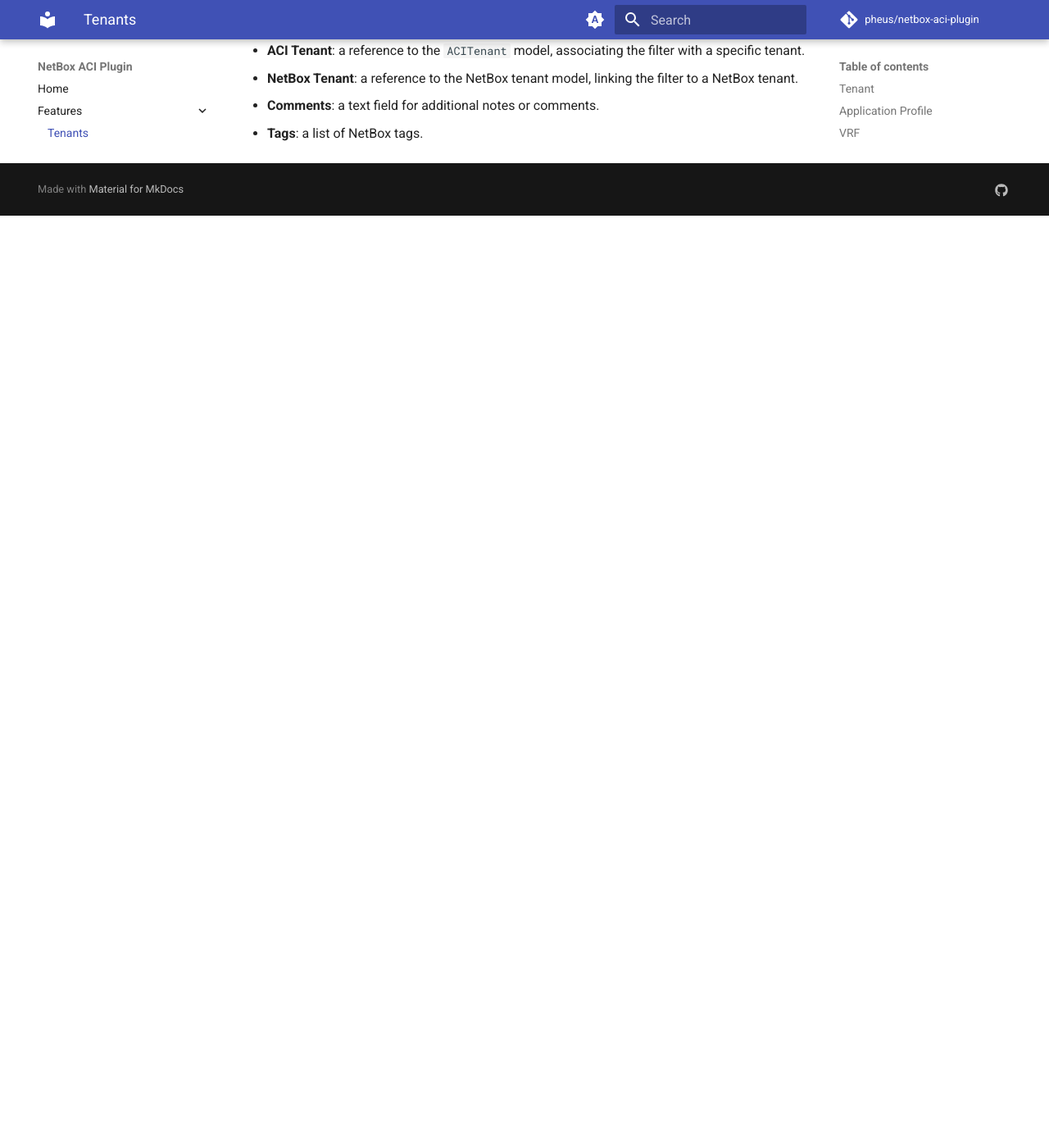
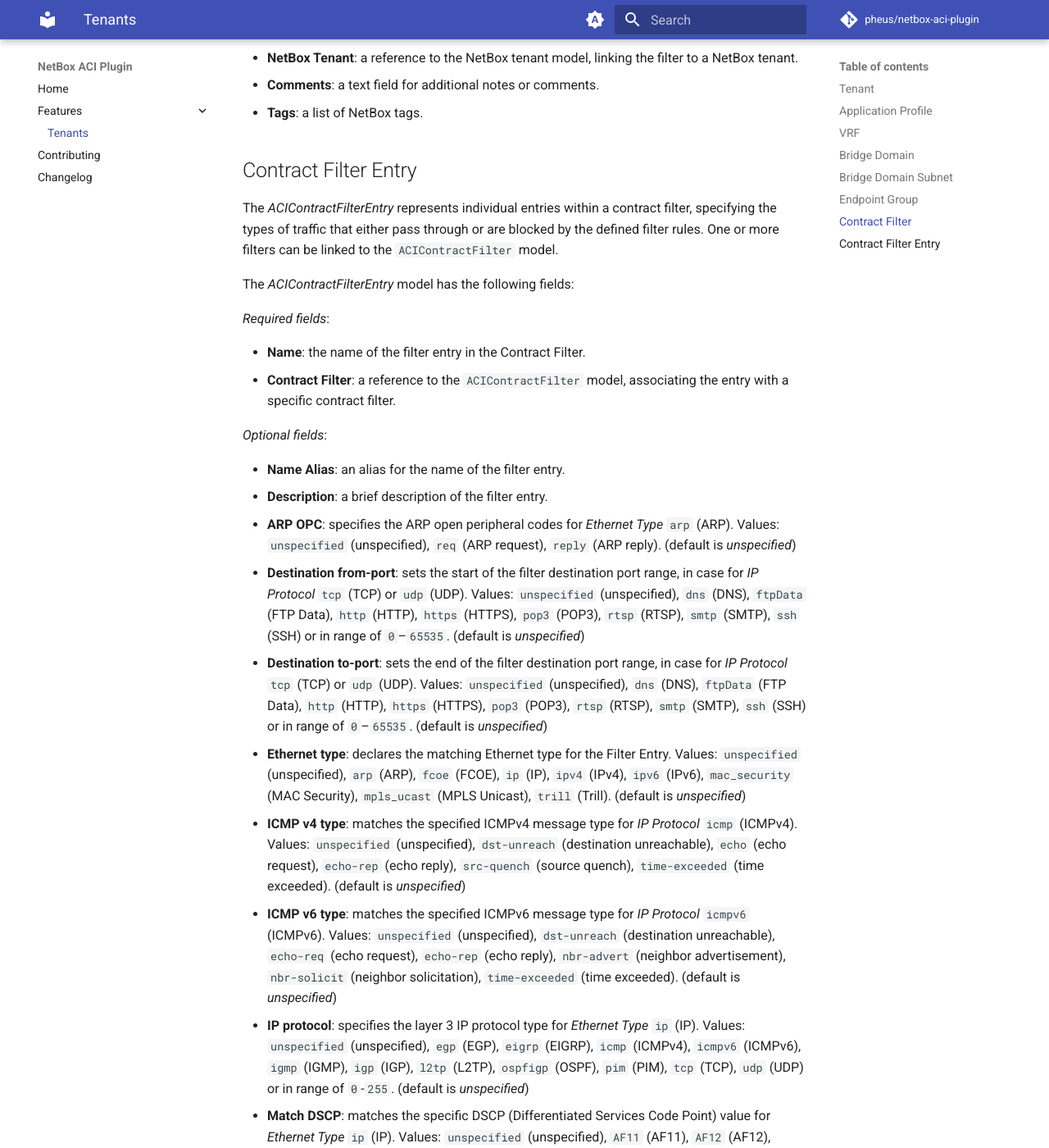
Before and after one commit to pheus/netbox-aci-plugin, an MkDocs documentation site: the page built from docs/features/tenants.md, in a window 1280 px wide and 1400 px high, scrolled down 7147 px. Shown: the whole window at 82% size. Built offline with MkDocs 1.6.1 and Material for MkDocs 9.7.7, drawn with Linux system fonts in a browser that asks for light colours; comment, search, counter and statistics services are not loaded; before the commit the page ends 7410 px from its top, so only the background shows below that; some of the changed text lies outside the part shown.

Commit message:
docs(filters): Add Contract Filter Entry documentation
Introduce documentation for the new ACIContractFilterEntry model.
This includes required and optional fields, detailing the attributes for
configuring contract filter entries.

```diff
--- a/docs/features/tenants.md
+++ b/docs/features/tenants.md
@@ -12,6 +12,7 @@
     BD(Bridge Domain)
     SN(Subnet)
     FT(Filter)
+    FTE(Filter Entry)
     subgraph graphTN [Tenant]
         TN
     end
@@ -301,3 +303,99 @@
   to a NetBox tenant.
 - **Comments**: a text field for additional notes or comments.
 - **Tags**: a list of NetBox tags.
+
+## Contract Filter Entry
+
+The *ACIContractFilterEntry* represents individual entries within a contract
+filter, specifying the types of traffic that either pass through or are blocked
+by the defined filter rules.
+One or more filters can be linked to the `ACIContractFilter` model.
+
+The *ACIContractFilterEntry* model has the following fields:
+
+*Required fields*:
+
+- **Name**: the name of the filter entry in the Contract Filter.
+- **Contract Filter**: a reference to the `ACIContractFilter` model,
+  associating the entry with a specific contract filter.
+
+*Optional fields*:
+
+- **Name Alias**: an alias for the name of the filter entry.
+- **Description**: a brief description of the filter entry.
+- **ARP OPC**: specifies the ARP open peripheral codes for *Ethernet Type*
+  `arp` (ARP).
+  Values: `unspecified` (unspecified), `req` (ARP request),
+  `reply` (ARP reply).
+  (default is *unspecified*)
+- **Destination from-port**: sets the start of the filter destination port
+  range, in case for *IP Protocol* `tcp` (TCP) or `udp` (UDP).
+  Values: `unspecified` (unspecified), `dns` (DNS), `ftpData` (FTP Data),
+  `http` (HTTP), `https` (HTTPS), `pop3` (POP3), `rtsp` (RTSP), `smtp` (SMTP),
+  `ssh` (SSH) or in range of `0`–`65535`.
+  (default is *unspecified*)
+- **Destination to-port**: sets the end of the filter destination port range,
+  in case for *IP Protocol* `tcp` (TCP) or `udp` (UDP).
+  Values: `unspecified` (unspecified), `dns` (DNS), `ftpData` (FTP Data),
+  `http` (HTTP), `https` (HTTPS), `pop3` (POP3), `rtsp` (RTSP), `smtp` (SMTP),
+  `ssh` (SSH) or in range of `0`–`65535`.
+  (default is *unspecified*)
+- **Ethernet type**: declares the matching Ethernet type for the Filter Entry.
+  Values: `unspecified` (unspecified), `arp` (ARP), `fcoe` (FCOE),
+  `ip` (IP), `ipv4` (IPv4), `ipv6` (IPv6), `mac_security` (MAC Security),
+  `mpls_ucast` (MPLS Unicast), `trill` (Trill).
+  (default is *unspecified*)
+- **ICMP v4 type**: matches the specified ICMPv4 message type for *IP Protocol*
+  `icmp` (ICMPv4).
+  Values: `unspecified` (unspecified), `dst-unreach` (destination unreachable),
+  `echo` (echo request), `echo-rep` (echo reply), `src-quench` (source quench),
+  `time-exceeded` (time exceeded).
+  (default is *unspecified*)
+- **ICMP v6 type**: matches the specified ICMPv6 message type for *IP Protocol*
+  `icmpv6` (ICMPv6).
+  Values: `unspecified` (unspecified), `dst-unreach` (destination unreachable),
+  `echo-req` (echo request), `echo-rep` (echo reply),
+  `nbr-advert` (neighbor advertisement), `nbr-solicit` (neighbor solicitation),
+  `time-exceeded` (time exceeded).
+  (default is *unspecified*)
+- **IP protocol**: specifies the layer 3 IP protocol type for *Ethernet Type*
+  `ip` (IP).
+  Values: `unspecified` (unspecified), `egp` (EGP), `eigrp` (EIGRP),
+  `icmp` (ICMPv4), `icmpv6` (ICMPv6), `igmp` (IGMP), `igp` (IGP),
+  `l2tp` (L2TP), `ospfigp` (OSPF), `pim` (PIM), `tcp` (TCP), `udp` (UDP)
+  or in range of `0`-`255`.
+  (default is *unspecified*)
+- **Match DSCP**: matches the specific DSCP (Differentiated Services Code
+  Point) value for *Ethernet Type* `ip` (IP).
+  Values: `unspecified` (unspecified), `AF11` (AF11), `AF12` (AF12),
+  `AF13` (AF13), `AF21` (AF21), `AF22` (AF22), `AF23` (AF23), `AF31` (AF31),
+  `AF32` (AF32), `AF33` (AF33), `AF41` (AF41), `AF42` (AF42), `AF43` (AF43),
+  `CS0` (CS0), `CS1` (CS1), `CS2` (CS2), `CS3` (CS3) `CS4` (CS4), `CS5` (CS5),
+  `CS6` (CS6), `CS7` (CS7), `EF` (Expedited Forwarding), `VA`, (Voice Admit).
+  (default is *unspecified*)
+- **Match only fragments enabled**: represents whether the filter rule
+  matches only fragments with offset greater than 0 (all fragments except the
+  first one).
+  (default is *false*)
+- **Source from-port**: sets the start of the filter source port range, in case
+  for *IP Protocol* `tcp` (TCP) or `udp` (UDP).
+  Values: `unspecified` (unspecified), `dns` (DNS), `ftpData` (FTP Data),
+  `http` (HTTP), `https` (HTTPS), `pop3` (POP3), `rtsp` (RTSP), `smtp` (SMTP),
+  `ssh` (SSH) or in range of `0`–`65535`.
+  (default is *unspecified*)
+- **Source to-port**: sets the end of the filter source port range, in case for
+  *IP Protocol* `tcp` (TCP) or `udp` (UDP).
+  Values: `unspecified` (unspecified), `dns` (DNS), `ftpData` (FTP Data),
+  `http` (HTTP), `https` (HTTPS), `pop3` (POP3), `rtsp` (RTSP), `smtp` (SMTP),
+  `ssh` (SSH) or in range of `0`–`65535`.
+  (default is *unspecified*)
+- **Stateful enabled**: allows TCP packets from provider to consumer only if
+  the TCP flack ACK is set for *IP Protocol* `tcp` (TCP).
+  (default is *false*)
+- **TCP rules**: specifies a list of matching TCP flag values for *IP Protocol*
+  `tcp` (TCP).
+  Values: `unspecified` (unspecified), `ack` (acknowledgement),
+  `est` (established), `fin` (finish), `rst` (reset), `syn` (synchronize).
+  (default is *unspecified*)
+- **Comments**: A text field for additional notes or comments.
+- **Tags**: a list of NetBox tags.
```
Also changed, not shown: other parts of docs/features/tenants.md (+1 -0 lines).
